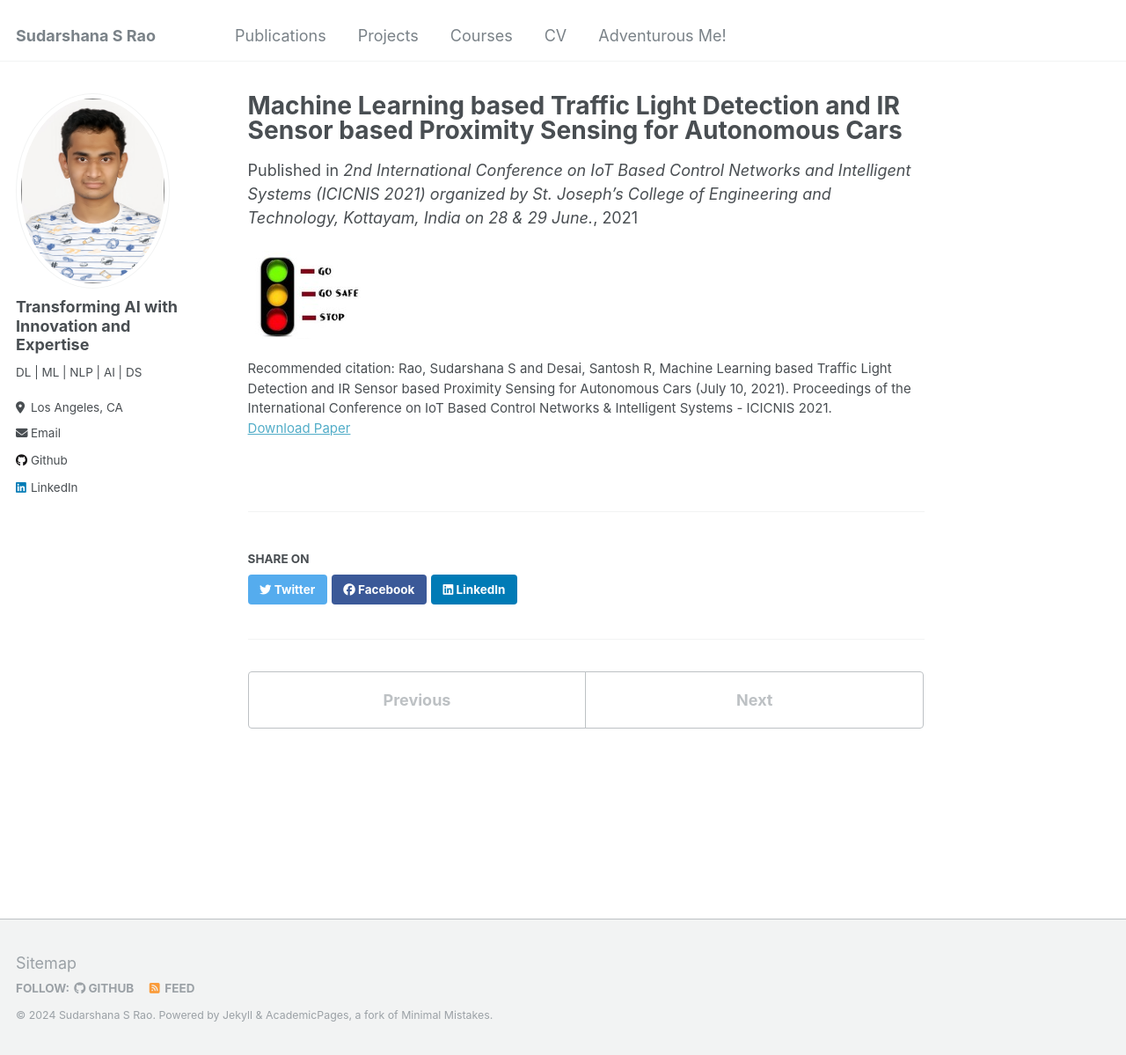
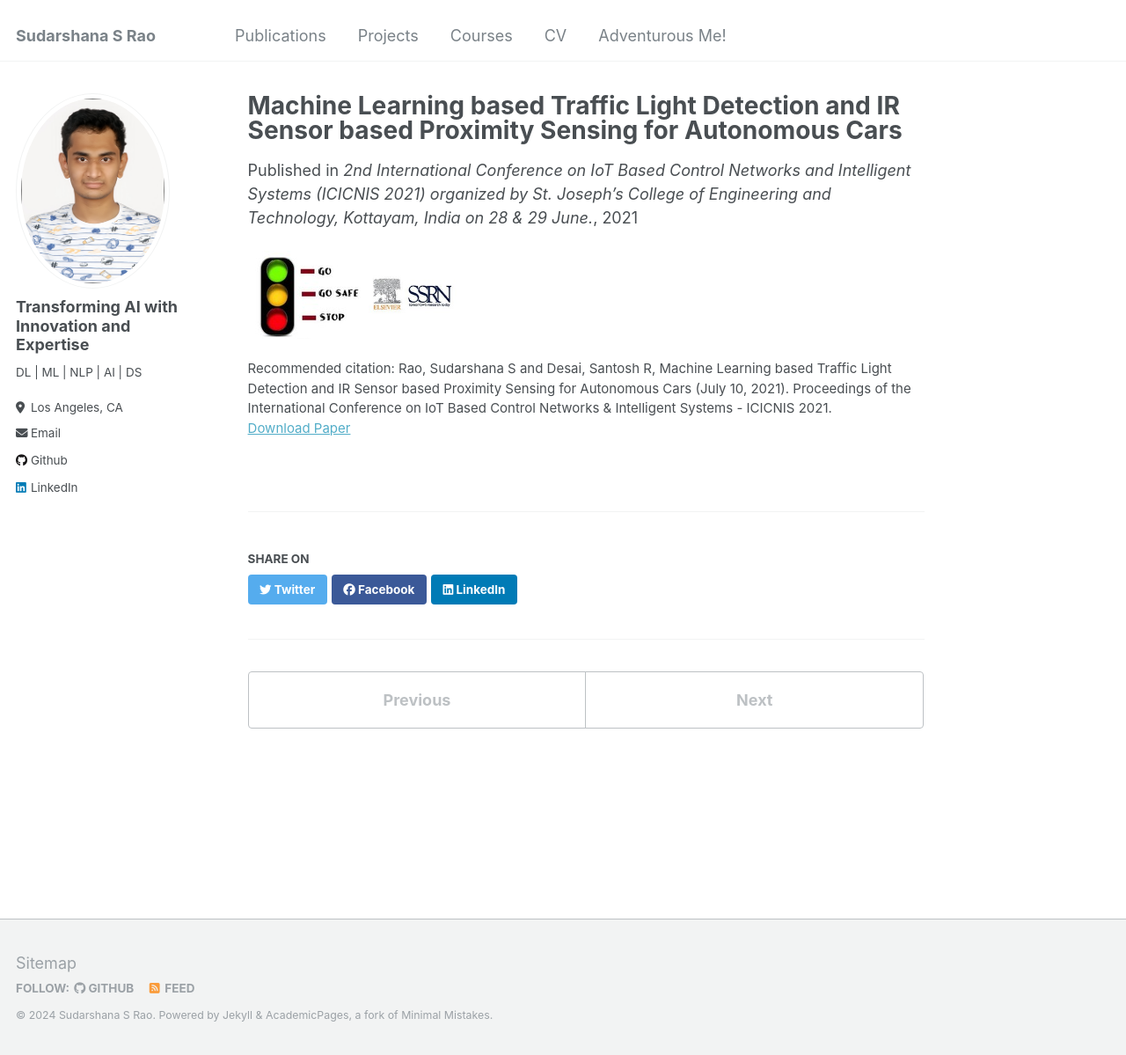
Before and after one commit to SudarshanaSRao/SudarshanaSRao.github.io, a Jekyll site: the page built from _publications/2021-07-14-paper-title-number-1.md, in a window 1280 px wide and 1199 px high. Shown: the whole window at 88% size. Built offline with Jekyll 4.4.1, drawn with Linux system fonts in a browser that asks for light colours.

Commit message:
Update 2021-07-14-paper-title-number-1.md

```diff
--- a/_publications/2021-07-14-paper-title-number-1.md
+++ b/_publications/2021-07-14-paper-title-number-1.md
@@ -9,4 +9,4 @@ paperurl: 'https://papers.ssrn.com/sol3/papers.cfm?abstract_id=3883931'
 citation: 'Rao, Sudarshana S and Desai, Santosh R, Machine Learning based Traffic Light Detection and IR Sensor based Proximity Sensing for Autonomous Cars (July 10, 2021). Proceedings of the International Conference on IoT Based Control Networks & Intelligent Systems - ICICNIS 2021.'
 ---
 
-<img src="/images/traffic.jpeg" height="100">
+<img src="/images/traffic.jpeg" height="100"> <img height="50px" src="/images/download_SSRN.jpg" width="100px">
```
